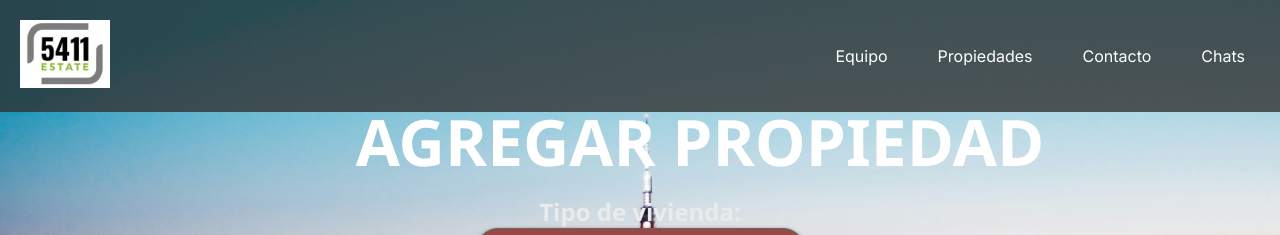
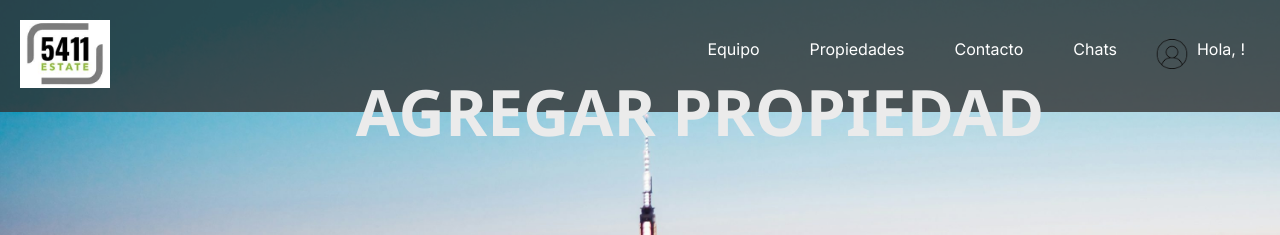
Before and after one commit to PioIX/2024-TPFinal-G13, a Next.js app in the folder Front/: page /home/propiedades/crearPropiedad in a window 1280 px wide. Shown: the top 235 px of the page. Built offline with nearby package versions, Linux system fonts and the light colour scheme; no server answers.

Commit message:
maraval puto

```diff
--- a/Front/src/app/home/layout.js
+++ b/Front/src/app/home/layout.js
@@ -101,9 +101,36 @@ const contacts = [
 
 export default function layoutHome({children}) {
 
-    const [variant, serVariant] = useState("login")
+    const router = useRouter();
+    const [vector, setVector] = useState([])
+    let isLoaded = false
 
-    const router = useRouter();
+
+    const getVector = async () => {
+      const data = {
+          idUsuario : localStorage.getItem("idUsuario")
+      }
+      console.log(data)
+      const response = await fetch('http://localhost:4000/nombreUser',{
+          method:"GET",
+          headers: {
+              "Content-Type": "application/json",
+            },
+      })
+
+      console.log(response)
+      //Tengo que usar el await porque la respuesta del servidor es lenta
+      const result = await response.json()
+      console.log(result)
+      setVector(result)
+  }
+
+  useEffect(() => {
+    if(!isLoaded){
+        getVector();
+        isLoaded = true;
+    }
+  },[]);
 
     return (
       <>
@@ -120,6 +147,12 @@ export default function layoutHome({children}) {
                 <li><a href={"http://localhost:3000/home/propiedades"}>Propiedades</a></li>
                 <li><a href={"http://localhost:3000/home/contacto"}>Contacto</a></li>
                 <li><a href={"http://localhost:3000/home/chat"}>Chats</a></li>
+                <div class="user">
+                <a href={""}>
+                <img src='/imagenUsuario.png' alt="User"></img>
+                </a>
+                </div>
+                <li><a href={""}>Hola, {vector.nombre}!</a></li>
             </ul>
             </nav>
           </header> {children}
@@ -147,3 +180,5 @@ export default function layoutHome({children}) {
       </>
     );
   }
+
+  //se vende toda la pagina alibvaba por 78 camellos arabenses. AL hU Li aBa🧔🐫
--- a/Front/src/app/home/page.modules.css
+++ b/Front/src/app/home/page.modules.css
@@ -26,6 +26,21 @@ header {
 
 .logo img {
     width: 90px; /* Tamaño del logo ajustado */
+}
+
+.logo img:hover{
+    transform: scale(1.1);
+}
+
+.user img {
+    width: 40px;
+    height: auto;
+    transition: transform 0.2s;
+    margin-right: -30px;
+}
+
+.user img:hover{
+    transform: scale(1.1);
 }
 
 nav ul {
--- a/Front/src/components/AddPropiedad.module.css
+++ b/Front/src/components/AddPropiedad.module.css
@@ -20,11 +20,11 @@
 }
 
 /* Estilo del título */
-.h2 {
+.h1 {
   display: flex;
-  font-size: 2rem;
   font-weight: 700;
   color: #ebebeb; /* Color verde característico de WhatsApp */
+  margin-top: 30px;
   margin-bottom: 100px;
   text-align: center;
 }
--- a/Front/src/components/Login.js
+++ b/Front/src/components/Login.js
@@ -69,7 +69,7 @@ export default function Login() {
     }
 
     function redirigir(){
-        location.href = "/home"
+        router.replace("home")
     }
 
     function registro(){
--- a/Front/src/components/Sesión.module.css
+++ b/Front/src/components/Sesión.module.css
@@ -54,6 +54,11 @@
     text-align: center;
     margin-bottom: 1rem;
     color: #ebebeb;
+    text-shadow:
+    1px 1px 0 black,   /* Sombra a la derecha */
+    -1px -1px 0 black, /* Sombra a la izquierda */
+    1px -1px 0 black,  /* Sombra arriba derecha */
+    -1px 1px 0 black;  /* Sombra abajo izquierda */
   }
 
   .usuario input, .password input {
```
Also changed, not shown: Front/public/imagenUsuario.png (added), 1 other file (tests, documents, lock files or other folders).
